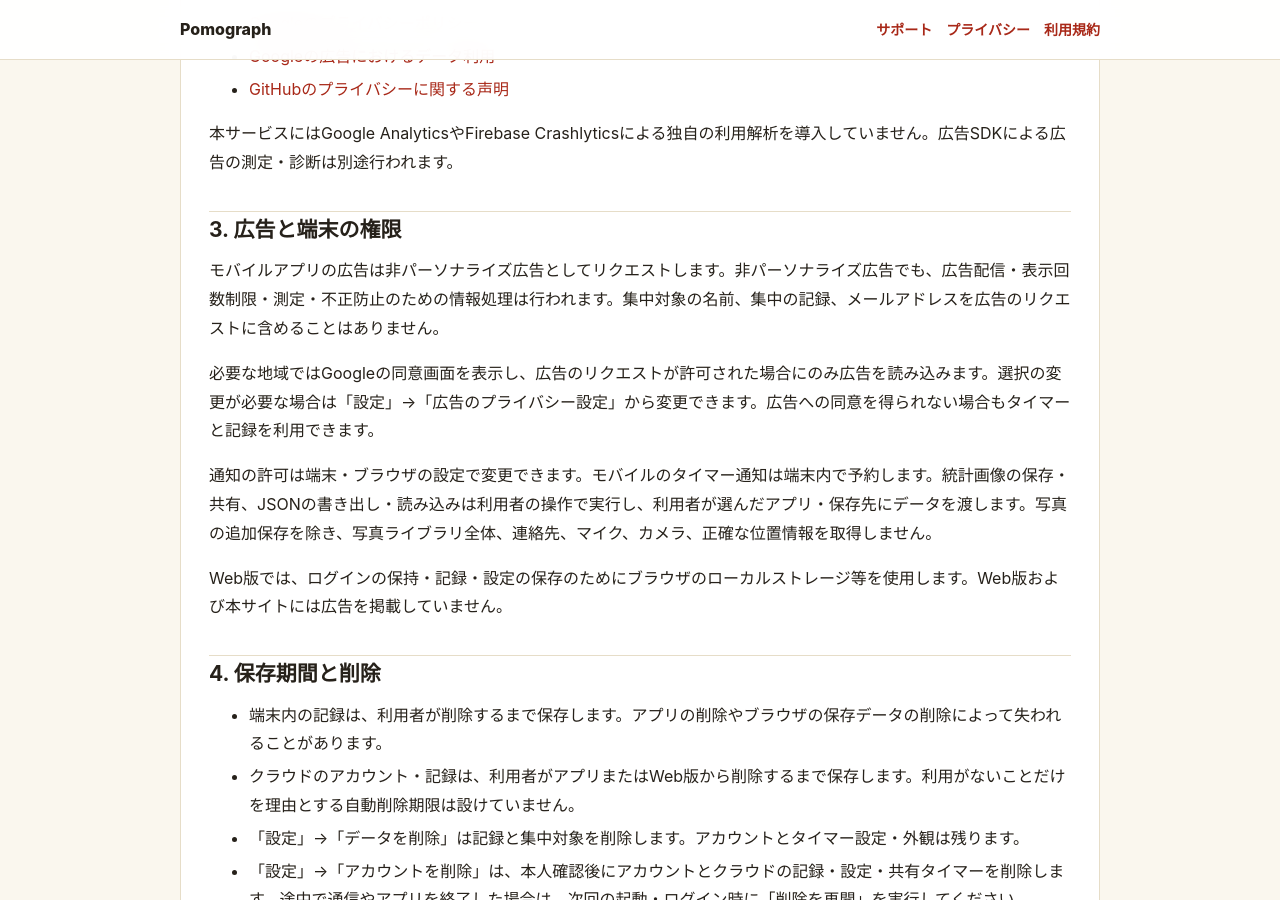
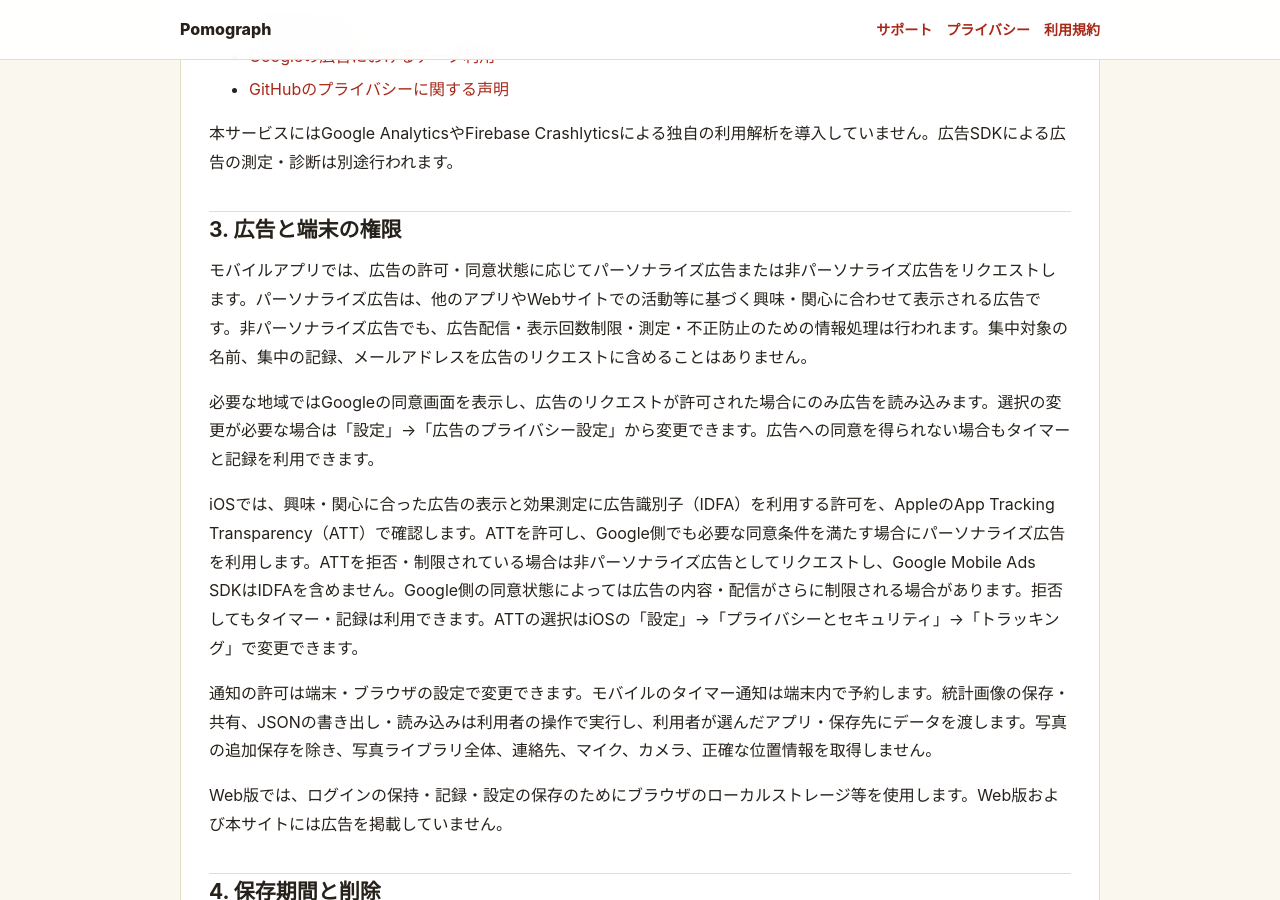
Before and after one commit to ebi-oishii/pomograph-site, a Jekyll site: the page built from privacy.md, in a window 1280 px wide and 900 px high, scrolled down 1527 px. Built offline with Jekyll 4.4.1, drawn with Linux system fonts in a browser that asks for light colours.

Commit message:
Document ATT-based ad personalization

```diff
--- a/privacy.md
+++ b/privacy.md
@@ -45,9 +45,11 @@ Ebi Apps（以下「運営者」）は、Pomographのアプリ・Web版および
 
 ## 3. 広告と端末の権限
 
-モバイルアプリの広告は非パーソナライズ広告としてリクエストします。非パーソナライズ広告でも、広告配信・表示回数制限・測定・不正防止のための情報処理は行われます。集中対象の名前、集中の記録、メールアドレスを広告のリクエストに含めることはありません。
+モバイルアプリでは、広告の許可・同意状態に応じてパーソナライズ広告または非パーソナライズ広告をリクエストします。パーソナライズ広告は、他のアプリやWebサイトでの活動等に基づく興味・関心に合わせて表示される広告です。非パーソナライズ広告でも、広告配信・表示回数制限・測定・不正防止のための情報処理は行われます。集中対象の名前、集中の記録、メールアドレスを広告のリクエストに含めることはありません。
 
 必要な地域ではGoogleの同意画面を表示し、広告のリクエストが許可された場合にのみ広告を読み込みます。選択の変更が必要な場合は「設定」→「広告のプライバシー設定」から変更できます。広告への同意を得られない場合もタイマーと記録を利用できます。
+
+iOSでは、興味・関心に合った広告の表示と効果測定に広告識別子（IDFA）を利用する許可を、AppleのApp Tracking Transparency（ATT）で確認します。ATTを許可し、Google側でも必要な同意条件を満たす場合にパーソナライズ広告を利用します。ATTを拒否・制限されている場合は非パーソナライズ広告としてリクエストし、Google Mobile Ads SDKはIDFAを含めません。Google側の同意状態によっては広告の内容・配信がさらに制限される場合があります。拒否してもタイマー・記録は利用できます。ATTの選択はiOSの「設定」→「プライバシーとセキュリティ」→「トラッキング」で変更できます。
 
 通知の許可は端末・ブラウザの設定で変更できます。モバイルのタイマー通知は端末内で予約します。統計画像の保存・共有、JSONの書き出し・読み込みは利用者の操作で実行し、利用者が選んだアプリ・保存先にデータを渡します。写真の追加保存を除き、写真ライブラリ全体、連絡先、マイク、カメラ、正確な位置情報を取得しません。
 
```
